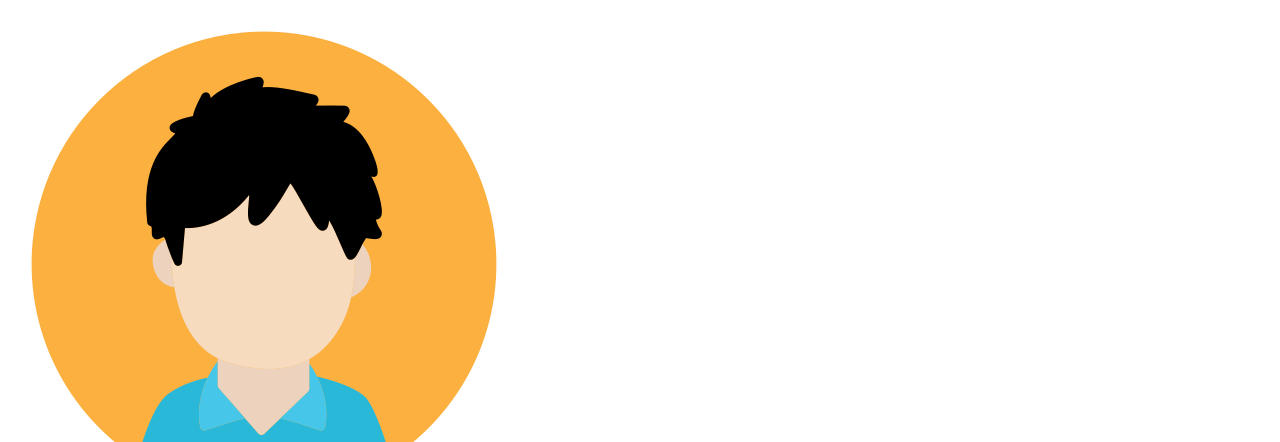
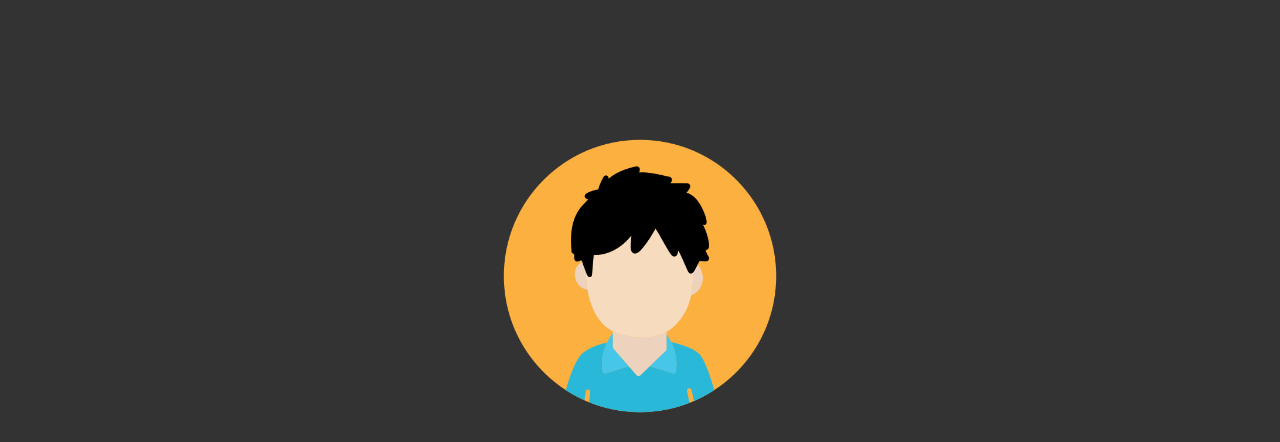
Before and after one commit to con-emerson/about-me, a plain HTML site: page index.html in a window 1280 px wide. Shown: the top 442 px of the page. Drawn offline with Linux system fonts and the light colour scheme.

Commit message:
added internal css

```diff
--- a/index.html
+++ b/index.html
@@ -1,19 +1,41 @@
 <!DOCTYPE html>
 <html lang="en">
   <head>
-        <meta name="viewport" content="width=device-width", initial-scale="1.0">
-        <link rel="stylesheet" href="styles.css">
-        <link rel="icon" type="image/png" href="avatar.png">
-        <meta charset="utf-8">
+    <meta name="viewport" content="width=device-width" , initial-scale="1.0" />
+    <link rel="icon" type="image/png" href="avatar.png" />
+    <meta charset="utf-8" />
     <title>About me</title>
+    <style>
+      body {
+        background-color: #333333;
+        background-repeat: no-repeat;
+        background-size: cover;
+        font-family: "Open Sans", sans-serif;
+        color: #ffffff;
+      }
+
+      img {
+        width: 300px;
+        height: 300px;
+      }
+
+      .container {
+        margin: 10%;
+        display: flex;
+        flex-flow: column wrap;
+        justify-content: space-evenly;
+        align-items: center;
+      }
+    </style>
   </head>
   <body>
     <div class="container">
-            <img src="avatar.png" alt="Avatar Icon">
+      <img src="avatar.png" alt="Avatar Icon" />
       <h1>Hi, I'm Emerson</h1>
       <p>
-                I enjoy playing video games and reading manga. I also like tinkering with computers.
-                Currently, I'm learning about frontend development at One Code Camp.
+        I enjoy playing video games and reading manga. I also like tinkering
+        with computers. Currently, I'm learning about frontend development at
+        One Code Camp.
       </p>
     </div>
   </body>
```
Lines whose indentation alone changed are shown as unchanged.
